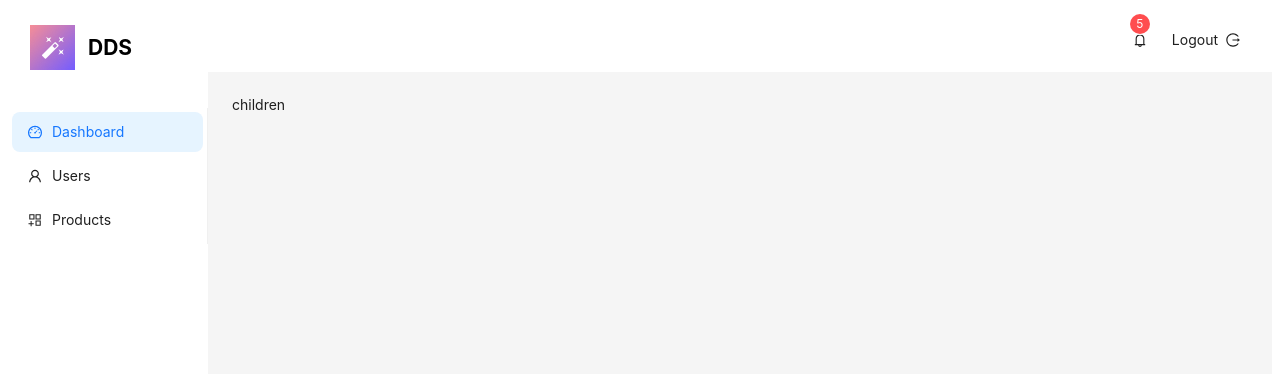
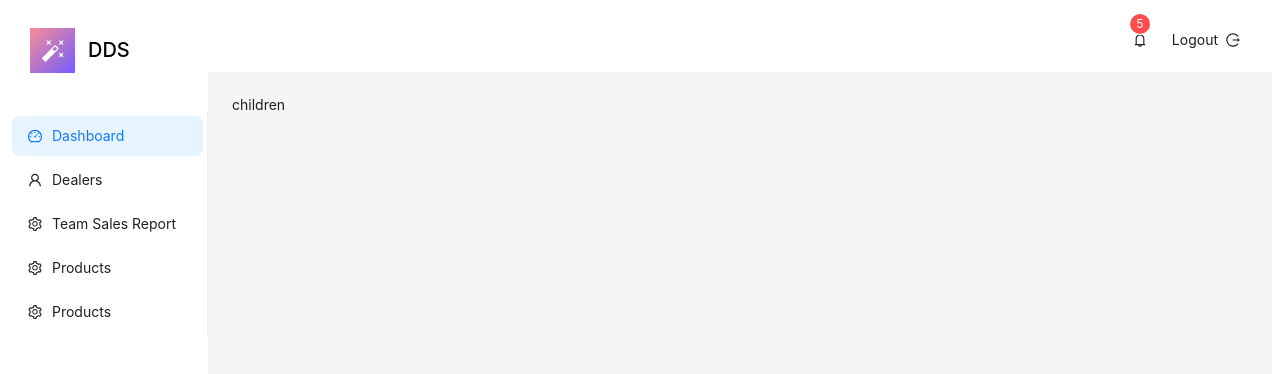
Before and after one commit to SatyendraSinghDev/vc-mohali-stadium, a React (Vite) app: page /dashboard in a window 1280 px wide. Shown: the top 374 px of the page. Built offline with nearby package versions, Linux system fonts and the light colour scheme.

Commit message:
text css updated

```diff
--- a/src/components/Sidebar/index.tsx
+++ b/src/components/Sidebar/index.tsx
@@ -1,6 +1,6 @@
 import { FC } from 'react'
 import { Layout, Menu } from 'antd'
-import { UserOutlined, DashboardOutlined, AppstoreAddOutlined } from '@ant-design/icons'
+import { UserOutlined, DashboardOutlined, SettingOutlined } from '@ant-design/icons'
 const { Sider } = Layout
 
 const Sidebar: FC = () => {
@@ -8,16 +8,22 @@ const Sidebar: FC = () => {
     <Sider width={200} theme="light">
       <div className="dash-logo">
         <img src="./images/dash-logo.png" alt="logo-dash" />
-        <h2>DDS</h2>
+        <p className="text-logo">DDS</p>
       </div>
       <Menu theme="light" mode="vertical" defaultSelectedKeys={['1']}>
         <Menu.Item key="1" icon={<DashboardOutlined />}>
           Dashboard
         </Menu.Item>
         <Menu.Item key="2" icon={<UserOutlined />}>
-          Users
+          Dealers
         </Menu.Item>
-        <Menu.Item key="3" icon={<AppstoreAddOutlined />}>
+        <Menu.Item key="3" icon={<SettingOutlined />}>
+          Team Sales Report
+        </Menu.Item>
+        <Menu.Item key="3" icon={<SettingOutlined />}>
+          Products
+        </Menu.Item>
+        <Menu.Item key="3" icon={<SettingOutlined />}>
           Products
         </Menu.Item>
       </Menu>
--- a/src/index.css
+++ b/src/index.css
@@ -7,3 +7,8 @@
    margin-bottom: 30px;
    margin-left: 22px;
 }
+.text-logo{
+    color: #000000;
+    font-size: 20px;
+    font-weight: 500;
+}
```
